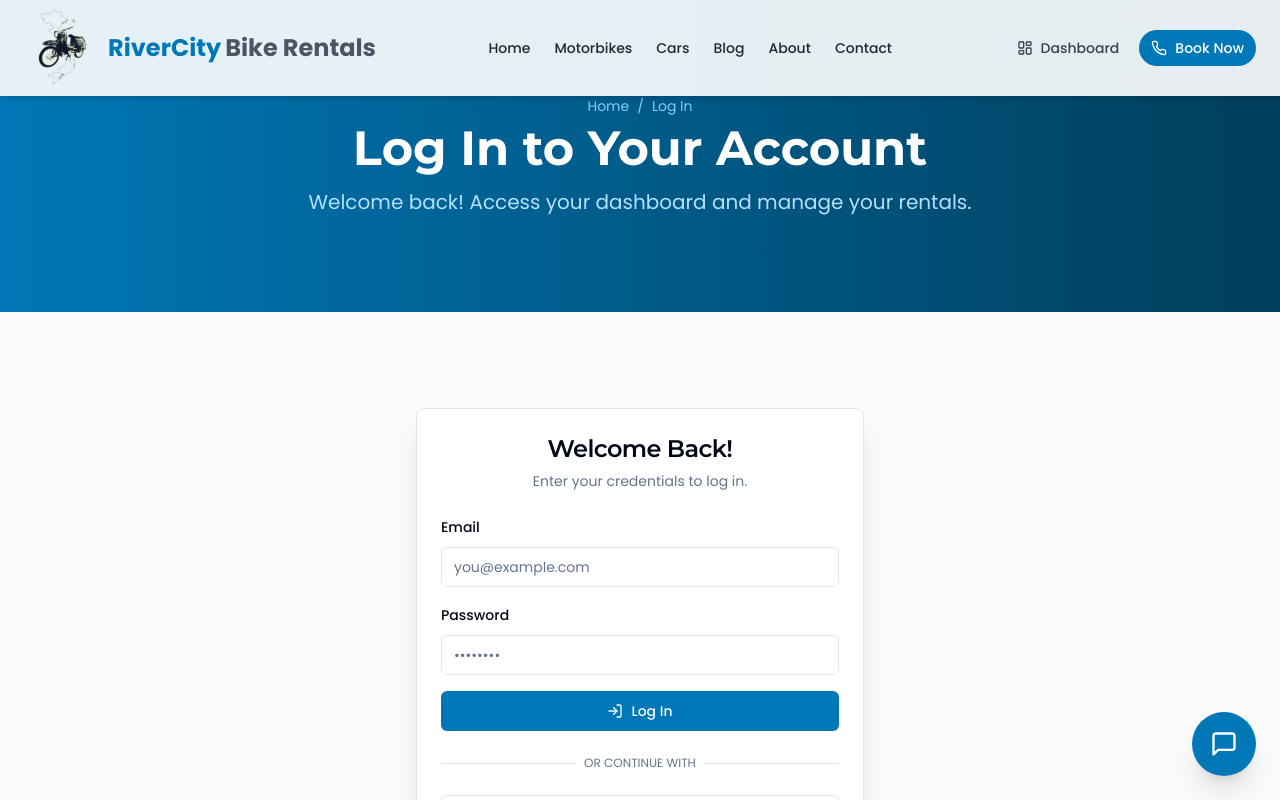
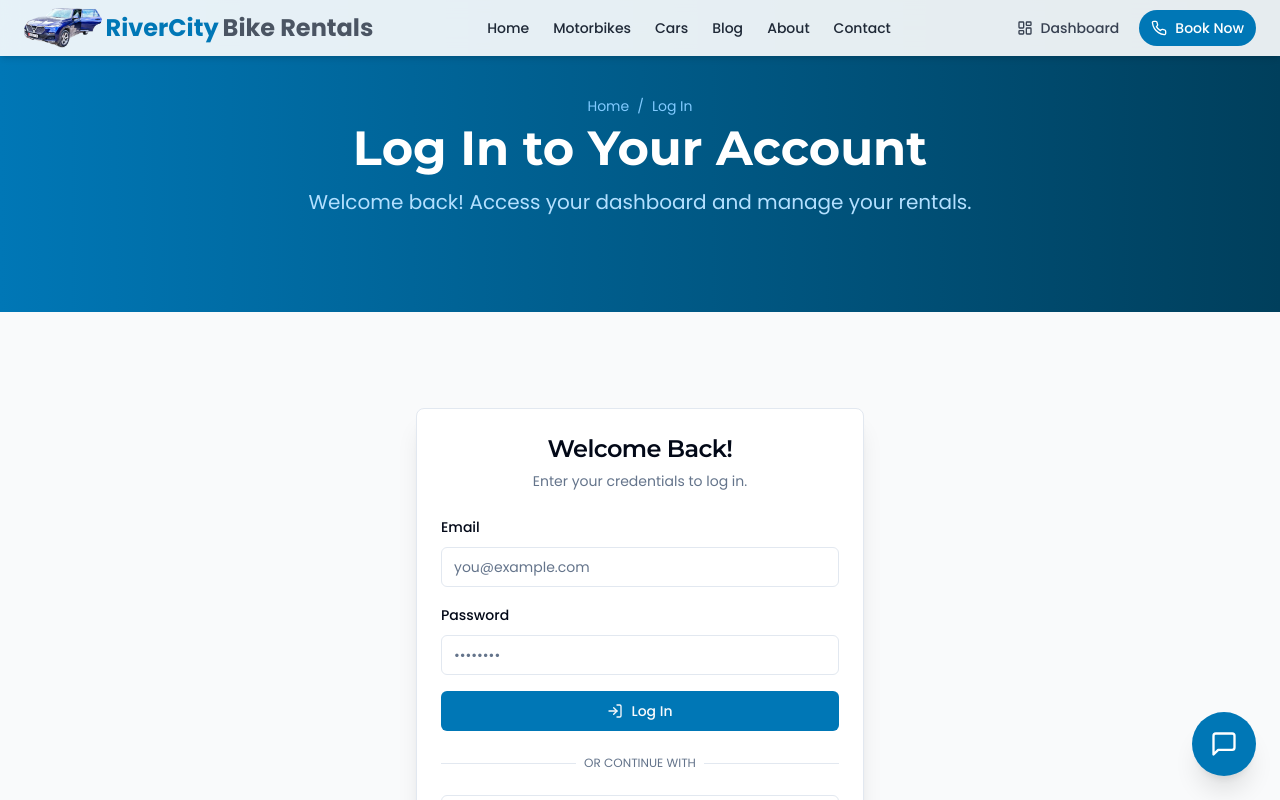
Before and after one commit to Vispaico/rivercity, a React (Vite) app: page /login in a window 1280 px wide. Shown: the top 800 px of the page. Built offline with nearby package versions, Linux system fonts and the light colour scheme.

Commit message:
Updated Navbar

```diff
--- a/src/components/Navbar.jsx
+++ b/src/components/Navbar.jsx
@@ -49,7 +49,7 @@ const Navbar = () => {
             transition={{ duration: 0.5 }}
           >
             <Link to="/" className="flex items-center">
-              <img src="/rivercity_logo.png" alt="RiverCity Bike Rentals" className="h-20 w-auto" width="80" height="80" />
+              <img src="/rivercity_logo_car.png" alt="RiverCity Bike Rentals" className="h-10 w-auto" width="80" height="80" />
               <span className={`text-xl sm:text-2xl font-bold ml-1 ${isScrolled || !isHomePage ? "text-blue-600" : "text-blue-200"}`}>
                 RiverCity
               </span>
--- a/src/pages/DashboardBlogPage.jsx
+++ b/src/pages/DashboardBlogPage.jsx
@@ -46,7 +46,7 @@ const DashboardBlogPage = () => {
   }
 
   return (
-    <div className="p-14">
+    <div className="p-28">
       <div className="flex justify-between items-center mb-8">
         <h1 className="text-3xl font-bold">Manage Blog Posts</h1>
         <Link to="/dashboard/blog/new" className="bg-blue-600 text-white px-4 py-2 rounded-md hover:bg-blue-700">
```
Also changed, not shown: public/rivercity_logo_car.png (added), 1 other file (tests, documents, lock files or other folders).
